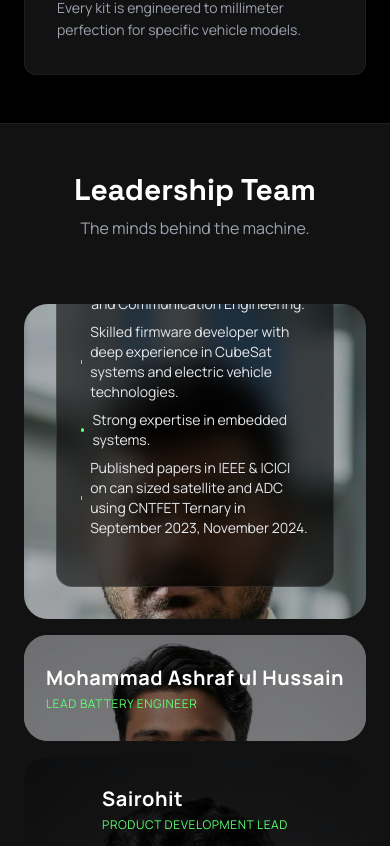
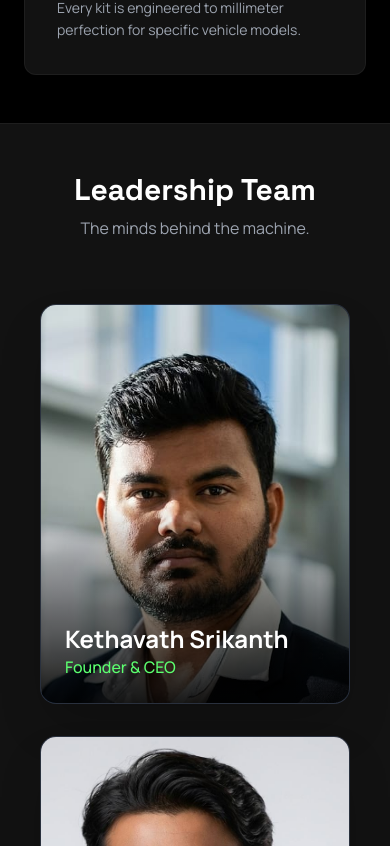
Before and after one commit to suprithvardhan/Oxonix, a React (Vite) app: page /#/about in a window 390 px wide. Shown: the part 4798-5644 px from the top of the page. Built offline with nearby package versions, Linux system fonts and the light colour scheme.

Commit message:
update team cards for responsiveness

```diff
--- a/pages/About.tsx
+++ b/pages/About.tsx
@@ -262,35 +262,95 @@ const About: React.FC = () => {
             <p className="text-gray-600 dark:text-gray-400 mt-2">The minds behind the machine.</p>
           </div>
 
-          <div className="flex flex-col md:flex-row gap-4 h-[800px] md:h-[500px] max-w-6xl mx-auto">
+          {/* CSS for Flip Animation */}
+          <style>{`
+            .perspective-1000 { perspective: 1000px; }
+            .transform-style-3d { transform-style: preserve-3d; }
+            .backface-hidden { backface-visibility: hidden; }
+            .flip-card-inner {
+              position: relative;
+              width: 100%;
+              height: 100%;
+              transition: transform 0.8s;
+              transform-style: preserve-3d;
+            }
+            .group:hover .flip-card-inner {
+              transform: rotateY(180deg);
+            }
+            .flip-card-front, .flip-card-back {
+              position: absolute;
+              width: 100%;
+              height: 100%;
+              -webkit-backface-visibility: hidden;
+              backface-visibility: hidden;
+            }
+            .flip-card-back {
+              transform: rotateY(180deg);
+            }
+          `}</style>
+
+          {/* Desktop View: Accordion */}
+          <div className="hidden md:flex flex-row gap-4 h-[500px] max-w-6xl mx-auto">
             {team.map((member, idx) => (
               <motion.div
                 key={idx}
                 layout
                 onClick={() => setActive(idx)}
-                className={`relative rounded-3xl overflow-hidden cursor-pointer transition-all duration-500 ease-out ${active === idx ? 'md:flex-[3] flex-[3]' : 'md:flex-[1] flex-[1]'}`}
+                className={`relative rounded-3xl overflow-hidden cursor-pointer transition-all duration-500 ease-out ${active === idx ? 'flex-[3]' : 'flex-[1]'}`}
               >
                 <img src={member.img} alt={member.name} className="absolute inset-0 w-full h-full object-cover object-top" />
                 <div className={`absolute inset-0 bg-black/60 transition-opacity duration-500 ${active === idx ? 'opacity-40' : 'opacity-80'}`}></div>
                 <div className="absolute inset-0 p-8 flex flex-col justify-end overflow-hidden">
                   {active !== idx ? (
-                    <div className="absolute inset-0 flex items-center justify-center md:items-end md:justify-start md:p-8">
-                      <div className="md:-rotate-90 md:origin-bottom-left md:mb-12 whitespace-nowrap transform md:translate-x-[-50%]">
-                        <h3 className="text-xl md:text-2xl font-bold text-white tracking-wide">{member.name}</h3>
-                        <p className="text-primary text-xs md:text-sm uppercase tracking-wider mt-1">{member.role}</p>
+                    <div className="absolute inset-0 flex items-end justify-start p-8">
+                      <div className="-rotate-90 origin-bottom-left mb-12 whitespace-nowrap transform translate-x-[-50%]">
+                        <h3 className="text-2xl font-bold text-white tracking-wide">{member.name}</h3>
+                        <p className="text-primary text-sm uppercase tracking-wider mt-1">{member.role}</p>
                       </div>
                     </div>
                   ) : (
-                    <motion.div initial={{ opacity: 0, y: 20 }} animate={{ opacity: 1, y: 0 }} className="bg-black/60 backdrop-blur-md p-6 rounded-2xl border border-white/10 max-w-md relative z-10">
+                    <motion.div initial={{ opacity: 0, y: 20 }} animate={{ opacity: 1, y: 0 }} className="bg-black/60 backdrop-blur-md p-6 rounded-2xl border border-white/10 max-w-md relative z-10 w-full">
                       <h3 className="text-3xl font-bold text-white mb-1">{member.name}</h3>
                       <p className="text-primary font-medium mb-4">{member.role}</p>
-                      <div className="space-y-2 mb-6">
-                        {member.bio.map((point, i) => <p key={i} className="text-gray-200 text-sm flex items-center gap-2"><span className="w-1 h-1 bg-primary rounded-full"></span> {point}</p>)}
+                      <div className="space-y-2 mb-6 max-h-[200px] overflow-y-auto scrollbar-thin scrollbar-thumb-primary/20">
+                        {member.bio.map((point, i) => <p key={i} className="text-gray-200 text-sm flex items-center gap-2"><span className="w-1 h-1 bg-primary rounded-full flex-shrink-0"></span> {point}</p>)}
                       </div>
                     </motion.div>
                   )}
                 </div>
               </motion.div>
+            ))}
+          </div>
+
+          {/* Mobile View: Neon Flip Cards */}
+          <div className="md:hidden grid grid-cols-1 gap-8 max-w-md mx-auto px-4">
+            {team.map((member, idx) => (
+              <div key={idx} className="group h-[400px] perspective-1000 cursor-pointer">
+                <div className="flip-card-inner">
+                  {/* Front */}
+                  <div className="flip-card-front rounded-2xl overflow-hidden border border-white/10 shadow-2xl bg-gray-900">
+                    <img src={member.img} alt={member.name} className="w-full h-full object-cover object-top" />
+                    <div className="absolute inset-0 bg-gradient-to-t from-black/90 via-transparent to-transparent flex flex-col justify-end p-6">
+                      <h3 className="text-2xl font-bold text-white">{member.name}</h3>
+                      <p className="text-primary font-medium">{member.role}</p>
+                    </div>
+                  </div>
+                  {/* Back */}
+                  <div className="flip-card-back bg-black rounded-2xl p-6 border border-primary/30 flex flex-col justify-center relative overflow-hidden">
+                    <div className="absolute inset-0 bg-primary/5"></div>
+                    <h3 className="text-xl font-bold text-white mb-2 relative z-10">{member.name}</h3>
+                    <p className="text-primary text-xs uppercase tracking-widest mb-4 relative z-10">{member.role}</p>
+                    <div className="space-y-3 relative z-10 overflow-y-auto max-h-[220px] pr-2 scrollbar-thin scrollbar-thumb-primary/20">
+                      {member.bio.map((point, i) => (
+                        <div key={i} className="flex items-start gap-2 text-gray-300">
+                          <div className="w-1.5 h-1.5 rounded-full bg-primary mt-1.5 flex-shrink-0"></div>
+                          <p className="text-sm leading-relaxed">{point}</p>
+                        </div>
+                      ))}
+                    </div>
+                  </div>
+                </div>
+              </div>
             ))}
           </div>
         </div>
--- a/pages/CardDemo.tsx
+++ b/pages/CardDemo.tsx
@@ -125,30 +125,30 @@ const Option1 = () => (
 const Option2 = () => {
     const [active, setActive] = useState<number | null>(0);
     return (
-        <div className="flex flex-col md:flex-row gap-4 h-[800px] md:h-[500px] max-w-6xl mx-auto">
+        <div className="flex flex-row gap-2 md:gap-4 h-[500px] max-w-6xl mx-auto">
             {teamData.map((member, idx) => (
                 <motion.div
                     key={idx}
                     layout
                     onClick={() => setActive(idx)}
-                    className={`relative rounded-3xl overflow-hidden cursor-pointer transition-all duration-500 ease-out ${active === idx ? 'md:flex-[3] flex-[3]' : 'md:flex-[1] flex-[1]'}`}
+                    className={`relative rounded-3xl overflow-hidden cursor-pointer transition-all duration-500 ease-out ${active === idx ? 'flex-[3]' : 'flex-[1]'}`}
                 >
                     <img src={member.img} alt={member.name} className="absolute inset-0 w-full h-full object-cover object-top" />
                     <div className={`absolute inset-0 bg-black/60 transition-opacity duration-500 ${active === idx ? 'opacity-40' : 'opacity-80'}`}></div>
-                    <div className="absolute inset-0 p-8 flex flex-col justify-end overflow-hidden">
+                    <div className="absolute inset-0 p-4 md:p-8 flex flex-col justify-end overflow-hidden">
                         {active !== idx ? (
-                            <div className="absolute inset-0 flex items-center justify-center md:items-end md:justify-start md:p-8">
-                                <div className="md:-rotate-90 md:origin-bottom-left md:mb-12 whitespace-nowrap transform md:translate-x-[-50%]">
-                                    <h3 className="text-xl md:text-2xl font-bold text-white tracking-wide">{member.name}</h3>
-                                    <p className="text-primary text-xs md:text-sm uppercase tracking-wider mt-1">{member.role}</p>
+                            <div className="absolute inset-0 flex items-end justify-start p-4 md:p-8">
+                                <div className="-rotate-90 origin-bottom-left mb-8 md:mb-12 whitespace-nowrap transform translate-x-[-50%]">
+                                    <h3 className="text-lg md:text-2xl font-bold text-white tracking-wide">{member.name}</h3>
+                                    <p className="text-primary text-[10px] md:text-sm uppercase tracking-wider mt-1">{member.role}</p>
                                 </div>
                             </div>
                         ) : (
-                            <motion.div initial={{ opacity: 0, y: 20 }} animate={{ opacity: 1, y: 0 }} className="bg-black/60 backdrop-blur-md p-6 rounded-2xl border border-white/10 max-w-md relative z-10">
-                                <h3 className="text-3xl font-bold text-white mb-1">{member.name}</h3>
-                                <p className="text-primary font-medium mb-4">{member.role}</p>
-                                <div className="space-y-2 mb-6 max-h-[200px] overflow-y-auto scrollbar-thin scrollbar-thumb-primary/20">
-                                    {member.bio.map((point, i) => <p key={i} className="text-gray-200 text-sm flex items-center gap-2"><span className="w-1 h-1 bg-primary rounded-full flex-shrink-0"></span> {point}</p>)}
+                            <motion.div initial={{ opacity: 0, y: 20 }} animate={{ opacity: 1, y: 0 }} className="bg-black/60 backdrop-blur-md p-4 md:p-6 rounded-2xl border border-white/10 max-w-md relative z-10 w-full">
+                                <h3 className="text-xl md:text-3xl font-bold text-white mb-1">{member.name}</h3>
+                                <p className="text-primary text-xs md:text-base font-medium mb-2 md:mb-4">{member.role}</p>
+                                <div className="space-y-2 mb-2 md:mb-6 max-h-[150px] md:max-h-[200px] overflow-y-auto scrollbar-thin scrollbar-thumb-primary/20">
+                                    {member.bio.map((point, i) => <p key={i} className="text-gray-200 text-xs md:text-sm flex items-center gap-2"><span className="w-1 h-1 bg-primary rounded-full flex-shrink-0"></span> {point}</p>)}
                                 </div>
                             </motion.div>
                         )}
@@ -219,12 +219,24 @@ const Option5 = () => (
     </div>
 );
 
+// --- Option 6: The Hybrid (Responsive) ---
+const Option6 = () => (
+    <div>
+        <div className="hidden md:block">
+            <Option2 />
+        </div>
+        <div className="block md:hidden">
+            <Option1 />
+        </div>
+    </div>
+);
+
 const CardDemo = () => {
     return (
         <div className="min-h-screen bg-gray-50 dark:bg-black py-24 px-6 space-y-32">
             <div className="text-center max-w-3xl mx-auto">
                 <h1 className="text-5xl font-bold text-gray-900 dark:text-white mb-6">Team Presentation Styles</h1>
-                <p className="text-xl text-gray-600 dark:text-gray-400">Top 5 creative layouts for showcasing the Oxonix team.</p>
+                <p className="text-xl text-gray-600 dark:text-gray-400">Top 6 creative layouts for showcasing the Oxonix team.</p>
             </div>
 
             {[
@@ -233,6 +245,7 @@ const CardDemo = () => {
                 { id: 3, title: "The Floating Glass", desc: "Clean, high-end look.", Comp: Option3 },
                 { id: 4, title: "The Minimalist Slide", desc: "Editorial style.", Comp: Option4 },
                 { id: 5, title: "The HUD Overlay", desc: "Cyberpunk/Tech inspired.", Comp: Option5 },
+                { id: 6, title: "The Hybrid (Responsive)", desc: "Accordion on Desktop, Neon Flip on Mobile.", Comp: Option6 },
             ].map((opt) => (
                 <section key={opt.id} className="border-t border-gray-200 dark:border-white/10 pt-12">
                     <div className="flex items-center gap-4 mb-12 justify-center">
```
